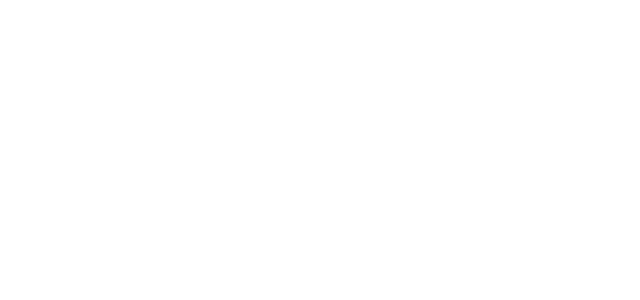
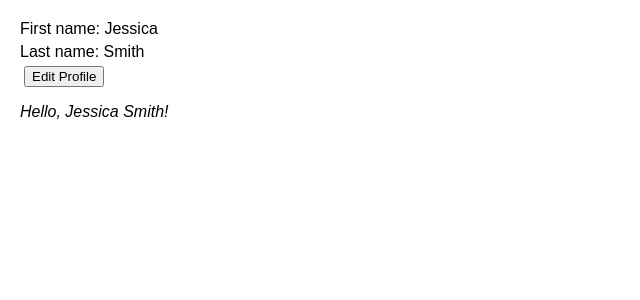
Before and after one commit to Joesepherus/react-learning-new, a React (Create React App) app: page /reacting-to-input-challenge2 in a window 1280 px wide. Before the commit this address had no page. Shown: the top 300 px of the page, without its empty margins (0-640 px from the left). Built offline with nearby package versions, Linux system fonts and the light colour scheme.

Commit message:
Add ReactingToInput_Challenge2.

```diff
--- a/src/App.js
+++ b/src/App.js
@@ -49,6 +49,8 @@
 import Nested from "./preservingState/Nested/Nested";
 import FixNested from "./preservingState/FixNested/FixNested";
 import ReactingToInput from "./reactingToInput/ReactingToInput";
+import ReactingToInput_Challenge1 from "./reactingToInput/ReactingToInput_Challenge1";
+import ReactingToInput_Challenge2 from "./reactingToInput/ReactingToInput_Challenge2";
 import "./styles.css";
 
 // HomePage component that lists all components in cards
@@ -130,6 +132,14 @@
     { name: "Nested", path: "/nested" },
     { name: "FixNested", path: "/fix-nested" },
     { name: "ReactingToInput", path: "/reacting-to-input" },
+    {
+      name: "ReactingToInput_Challenge1",
+      path: "/reacting-to-input-challenge1",
+    },
+    {
+      name: "ReactingToInput_Challenge2",
+      path: "/reacting-to-input-challenge2",
+    },
   ];
 
   return (
@@ -239,6 +249,14 @@
         <Route path="/nested" element={<Nested />} />
         <Route path="/fix-nested" element={<FixNested />} />
         <Route path="/reacting-to-input" element={<ReactingToInput />} />
+        <Route
+          path="/reacting-to-input-challenge1"
+          element={<ReactingToInput_Challenge1 />}
+        />
+        <Route
+          path="/reacting-to-input-challenge2"
+          element={<ReactingToInput_Challenge2 />}
+        />
       </Routes>
     </Router>
   );
--- /dev/null
+++ b/src/reactingToInput/ReactingToInput_Challenge2.js
@@ -0,0 +1,40 @@
+import { useState } from "react";
+
+export default function EditProfile() {
+  const [mode, setMode] = useState("viewing");
+  const [firstName, setFirstName] = useState("Jessica");
+  const [lastName, setLastName] = useState("Smith");
+  console.log("mode: ", mode);
+
+  if (mode === "viewing") {
+    return (
+      <form>
+        <label>First name: {firstName}</label>
+        <label>Last name: {lastName}</label>
+        <button type="button" onClick={() => setMode("editing")}>
+          Edit Profile
+        </button>
+        <p>
+          <i>Hello, {firstName + " " + lastName}!</i>
+        </p>
+      </form>
+    );
+  }
+
+  return (
+    <form>
+      <label>
+        First name: <input onChange={(e) => setFirstName(e.target.value)} />
+      </label>
+      <label>
+        Last name: <input onChange={(e) => setLastName(e.target.value)} />
+      </label>
+      <button type="button" onClick={() => setMode("viewing")}>
+        Save Profile
+      </button>
+      <p>
+        <i>Hello, {firstName + " " + lastName}!</i>
+      </p>
+    </form>
+  );
+}
```
